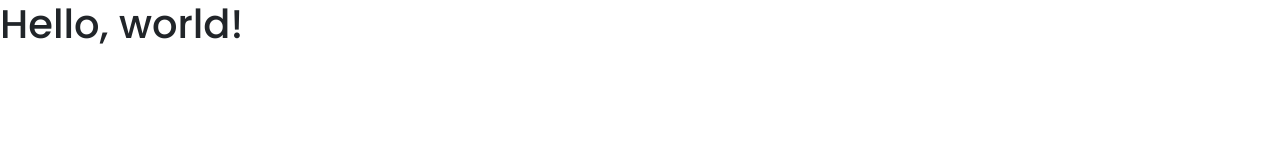
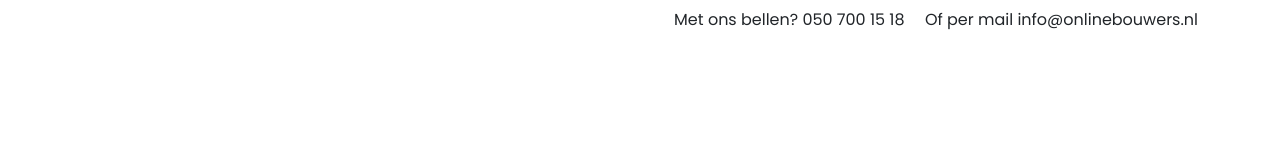
Before and after one commit to MarufAlAslam/bouwers, a plain HTML site: page index.html in a window 1280 px wide. Drawn offline with nearby package versions, Linux system fonts and the light colour scheme.

Commit message:
topbar donw

```diff
--- a/index.html
+++ b/index.html
@@ -22,7 +22,22 @@
 </head>
 
 <body>
-    <h1>Hello, world!</h1>
+    <!-- top -->
+    <section class="top py-2">
+        <div class="container">
+            <div class="text-end">
+                <p>
+                    <span class="d-inline-block me-3">Met ons bellen? 050 700 15 18</span>
+                    <span>Of per mail info@onlinebouwers.nl</span>
+                </p>
+            </div>
+        </div>
+    </section>
+    <!-- top -->
+
+
+
+
     <script src="https://cdn.jsdelivr.net/npm/bootstrap@5.2.1/dist/js/bootstrap.bundle.min.js"></script>
 </body>
 
```
